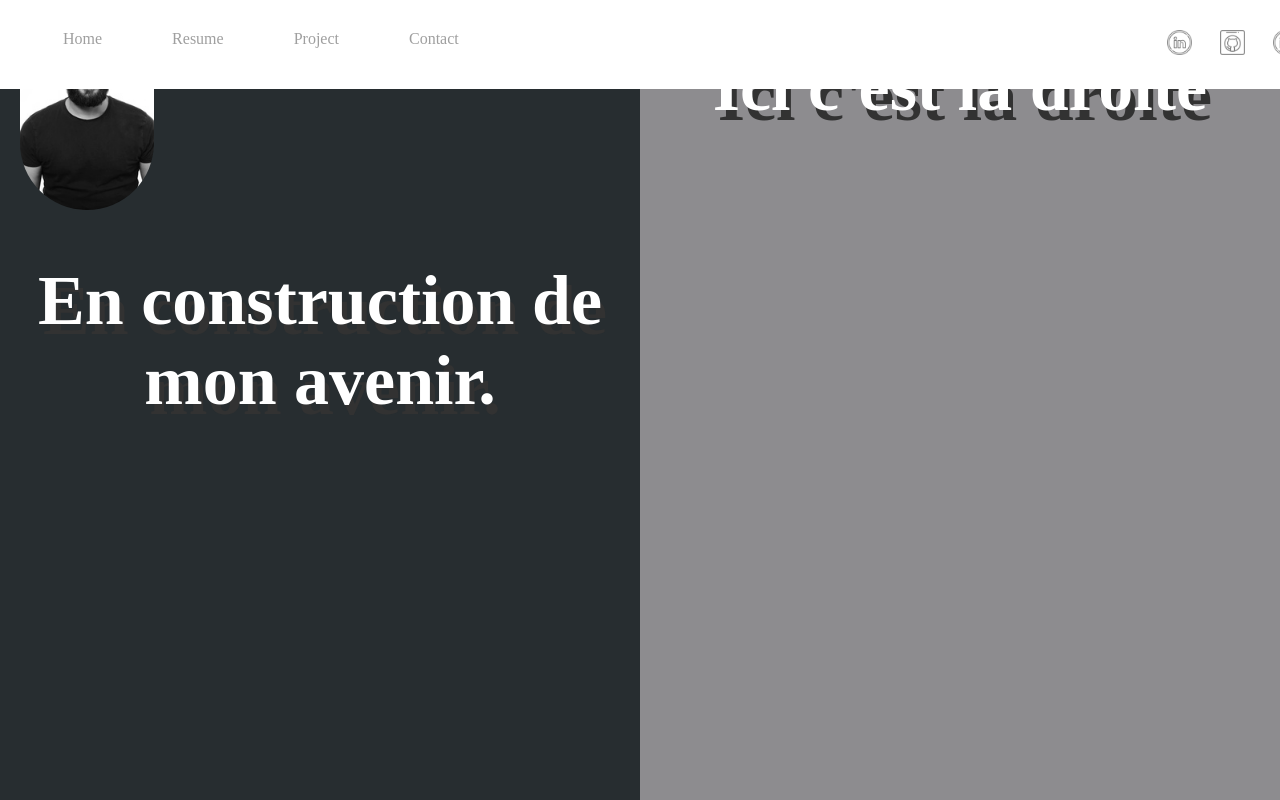
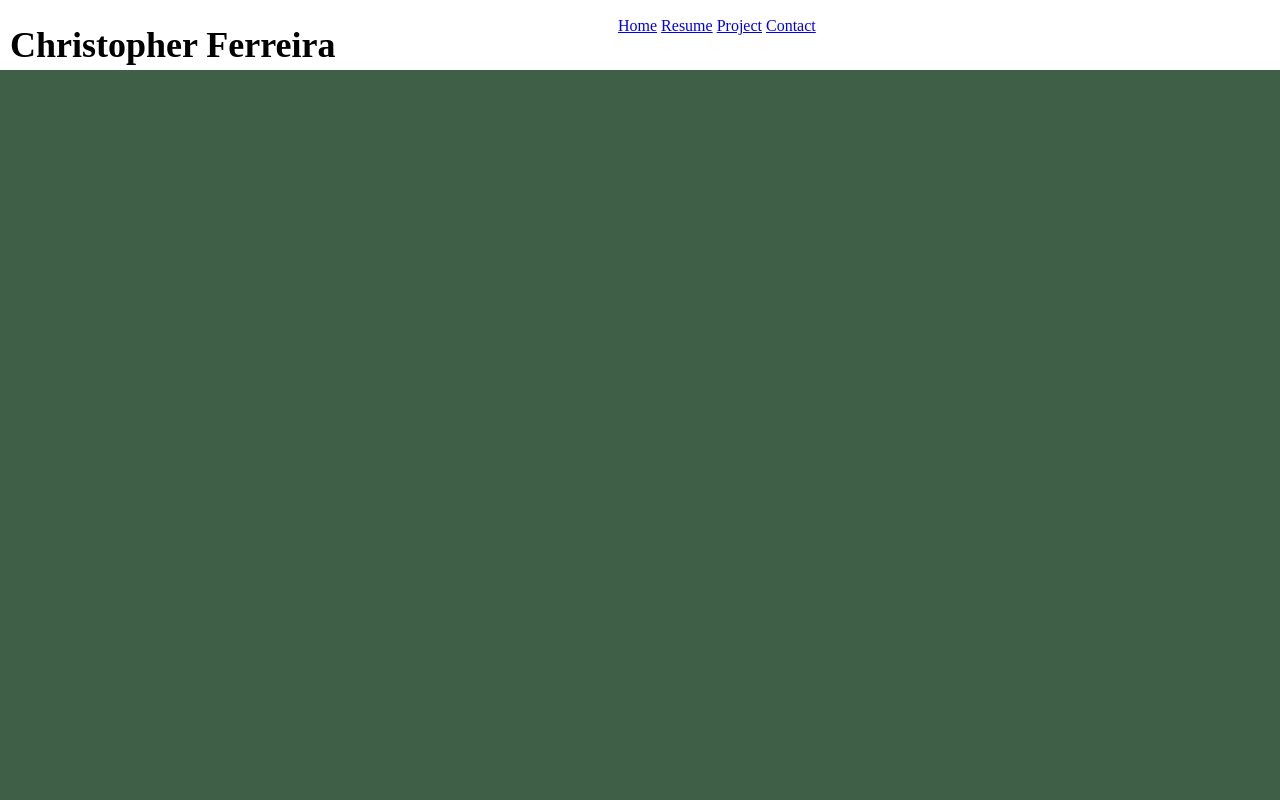
Before and after one commit to Chris99Dev/Web-Chris, a plain HTML site: page index.html in a window 1280 px wide. Drawn offline with Linux system fonts and the light colour scheme; a web font is replaced by a local one.

Commit message:
Nav mise en place
- Creation de la NavBar
- Ajout des elements

```diff
--- a/index.html
+++ b/index.html
@@ -11,32 +11,22 @@
     <title>Ferreira Web Site</title>
 </head>
 <body>
-    <header class="topbar">
-        <nav class="topbar-nav">
-            <a href="index.html">Home</a>
-            <a href="#">Resume</a>
-            <a href="#">Project</a>
-            <a href="#">Contact</a>
-        </nav>
-        <div class="social">
-            <a href="https://www.linkedin.com/in/christopher-ferreira-6627a54b/"><img src="img/linkedin.png" alt="Lien LinkedIn"></a>
-            <a href="https://github.com/Kayerbak"><img src="img/github.png" alt="Lien Github"></a>
-            <a href="https://www.linkedin.com/in/christopher-ferreira-6627a54b/"><img src="img/linkedin.png" alt="Lien LinkedIn"></a>
-        </div>
+    <header class="header">
+            <h1 class="header-title">Christopher Ferreira</h1>
+            <nav class="header-nav">
+                <a href="index.html">Home</a>
+                <a href="#">Resume</a>
+                <a href="#">Project</a>
+                <a href="#">Contact</a>
+            </nav>
     </header>
 
-    <div class="underC" id="gauche">
+    <!--
+        <a href="https://www.linkedin.com/in/christopher-ferreira-6627a54b/"><img src="img/linkedin.png" alt="Lien LinkedIn"></a>
+        <a href="https://github.com/Kayerbak"><img src="img/github.png" alt="Lien Github"></a>
+        <a href="https://twitter.com/FerrChris99"><img src="img/twitter.png" alt="Lien Twitter"></a>
         <img src="img/Christopher_Ferreira_Mini.jpg" alt="Photo de Christopher">
         <h1>En construction de mon avenir.</h1>
-    </div>
-
-    <div class="underC" id="droite">
-        <h1>Ici c'est la droite</h1>
-    </div>
-
-    <footer>
-        <p><em>Site en construction par ChrisF</em></p>
-        <p><strong>2021</strong></p>
-    </footer>
+    -->
 </body>
 </html>
--- a/style.css
+++ b/style.css
@@ -1,100 +1,35 @@
 html, body {
     margin: 0;
+    background: rgba(55, 88, 62, 0.795);
     height: 100%;
     font-family: 'Mate SC', serif;
 }
 
-footer {
-    color: #ffffff00;
+.header {
     position: fixed;
-    bottom: 0;
-    font-size: 13px;
+    height: 70px;
+    width: 100%;
+    background: white;
 }
 
-.topbar {
-    position: fixed;
-    top: 0;
-    right: 0;
-    left: 0;
-    width: 100%;
-    background: #FFF;
-    padding: 30px;
-    text-align: center;
+.header-title {
+    padding-left: 10px;
+    font-size: 36px;
+    color: black;
 }
 
-.topbar-nav {
-    float: left;
+.header-nav {
+    position: absolute;
+    width: 691.99px;
+    height: 29.47px;
+    left: 618px;
+    top: 17px;
 }
 
-.topbar-nav a {
-    color: #9F9F9F;
-    text-decoration: none;
-    font-weight: 500;
-    margin: 0 33px;
+.header-social {
+    position: absolute;
+    width: 165.82px;
+    height: 42.77px;
+    left: 1732px;
+    top: 11px;
 }
-
-.topbar-nav a:hover, .topbar-nav a.active {
-    text-decoration: underline;
-    color: #000;
-}
-
-.social {
-    float: right;
-}
-
-.social a {
-    padding: 0 12px;
-    opacity: .5;
-    transition:  opacity .3s;
-    display: inline;
-}
-
-.social img {
-    height: 25px;
-}
-
-.social a:hover {
-    opacity: 1;
-}
-
-.banniere {
-    height: 427px;
-    background: no-repeat center center /cover url(img/header.jpg);
-}
-
-.underC {
-    display: inline;
-}
-
-.underC h1 {
-    color: #fff;
-    font-size: 70px;
-    text-align: center;
-    vertical-align: middle;
-    text-shadow: #323232 5px 10px;
-}
-
-.underC img {
-    height: 200px;
-    margin-top: 10px;
-    margin-left: 20px;
-    border-radius: 100px;
-}
-
-#gauche {
-	width: 50%;
-	height: 100%;
-	float: left;
-	background-color: rgb(39, 45, 48);
-}
-
-#gauche:hover {
-    width: 70%;
-}
-
-#droite {
-	width: 50%;
-	height: 100%;
-	float: right;
-	background-color: rgb(141, 140, 143);
-}
```
Also changed, not shown: styleC.css (+7 -7 lines).
